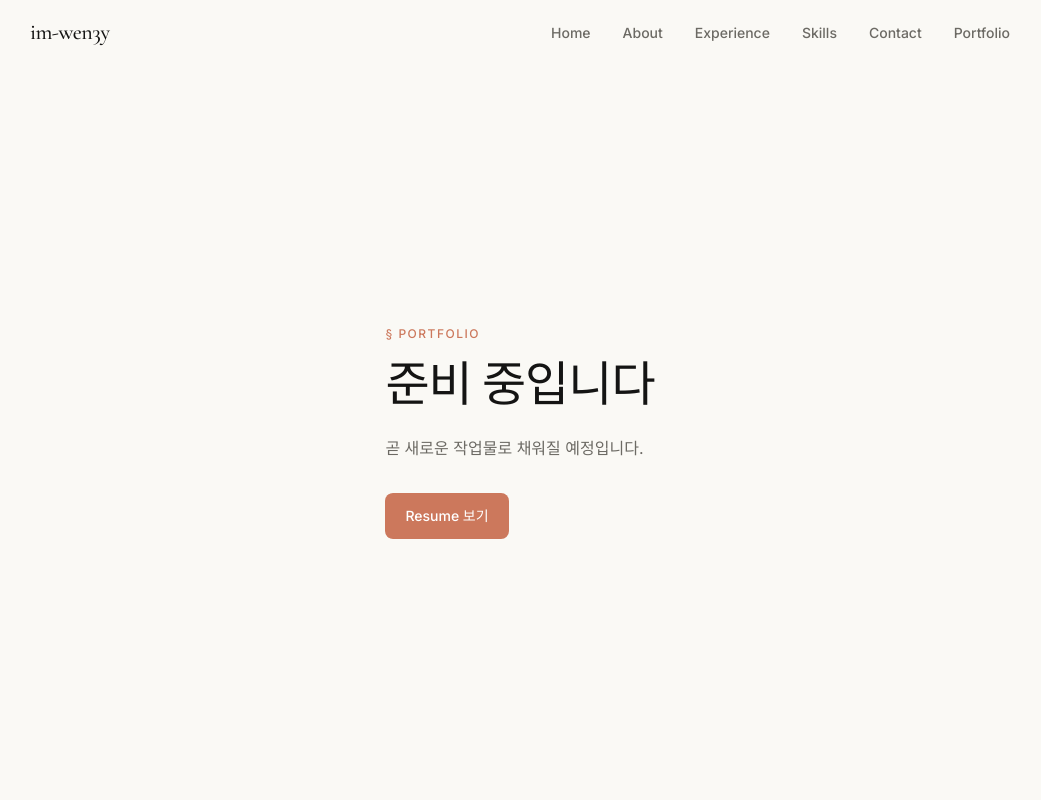
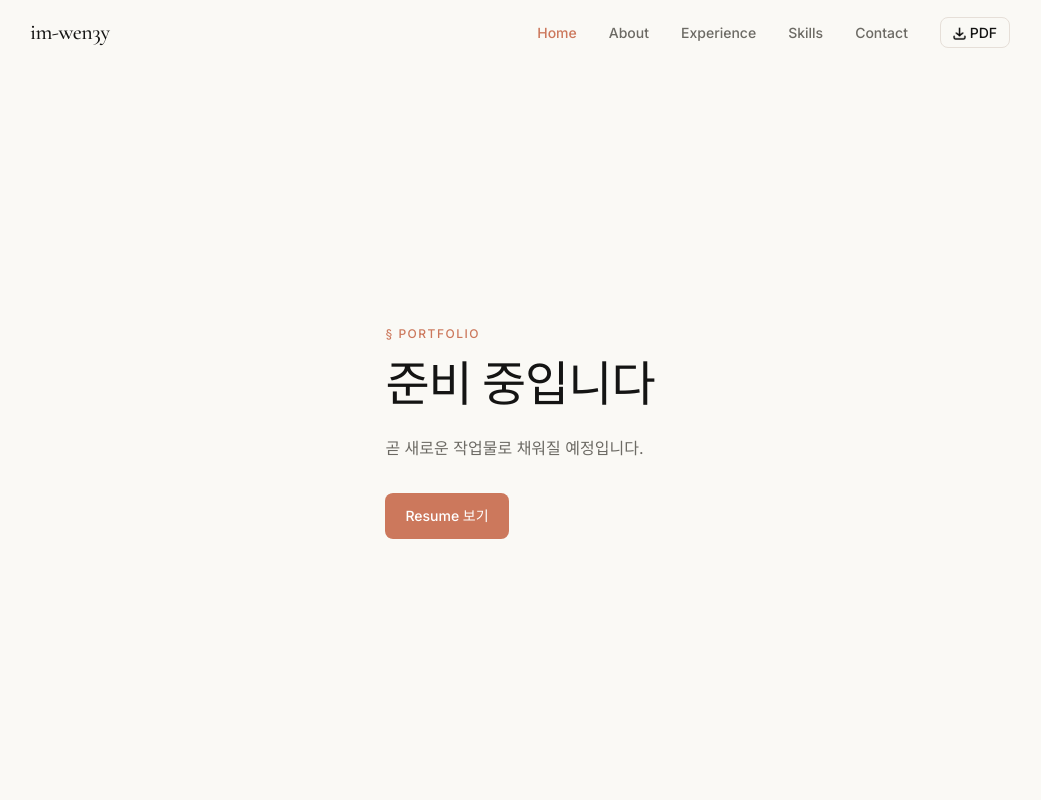
Before and after one commit to im-wen3y/portfolio, a SvelteKit app: page /portfolio in a window 1280 px wide. Shown: the whole page, without its empty margins (120-1161 px from the left). Built offline with nearby package versions, Linux system fonts and the light colour scheme; a web font is replaced by a local one.

Commit message:
feat(layout): GNB PDF 버튼 추가, active 메뉴 상태, 드로어 닫기·저장 버튼 개선

```diff
--- a/src/routes/+layout.svelte
+++ b/src/routes/+layout.svelte
@@ -1,5 +1,6 @@
 <script lang="ts">
 	import favicon from '$lib/assets/favicon.svg';
+	import iconDownload from '$lib/assets/icon-download.png';
 	import '../app.css';
 
 	let { children } = $props();
@@ -54,12 +55,17 @@
 	<div class="nav-inner">
 		<a href="/resume" class="wordmark">im-wen3y</a>
 		<ul class="nav-links">
-			<li><a href="/resume#hero">Home</a></li>
-			<li><a href="/resume#about">About</a></li>
-			<li><a href="/resume#experience">Experience</a></li>
-			<li><a href="/resume#skills">Skills</a></li>
-			<li><a href="/resume#contact">Contact</a></li>
-			<li><a href="/portfolio">Portfolio</a></li>
+			<li><a href="/resume#hero" class:active={activeSection === 'hero'}>Home</a></li>
+			<li><a href="/resume#about" class:active={activeSection === 'about'}>About</a></li>
+			<li><a href="/resume#experience" class:active={activeSection === 'experience'}>Experience</a></li>
+			<li><a href="/resume#skills" class:active={activeSection === 'skills'}>Skills</a></li>
+			<li><a href="/resume#contact" class:active={activeSection === 'contact'}>Contact</a></li>
+			<li>
+				<a href="/resume/print" target="_blank" class="nav-pdf">
+					<img src={iconDownload} alt="PDF 다운로드" class="nav-pdf-icon" />
+					PDF
+				</a>
+			</li>
 		</ul>
 		<button
 			class="hamburger"
@@ -79,6 +85,12 @@
 {/if}
 
 <div class="drawer" class:drawer-open={menuOpen} aria-hidden={!menuOpen}>
+	<button class="drawer-close" onclick={closeMenu} aria-label="메뉴 닫기">
+		<svg width="18" height="18" viewBox="0 0 18 18" fill="none" xmlns="http://www.w3.org/2000/svg">
+			<line x1="1" y1="1" x2="17" y2="17" stroke="currentColor" stroke-width="2" stroke-linecap="round"/>
+			<line x1="17" y1="1" x2="1" y2="17" stroke="currentColor" stroke-width="2" stroke-linecap="round"/>
+		</svg>
+	</button>
 	<ul class="drawer-links">
 		<li>
 			<a href="/resume#hero" onclick={closeMenu} class:active={activeSection === 'hero'}>
@@ -110,13 +122,11 @@
 				<span class="drawer-ko">연락하기</span>
 			</a>
 		</li>
-		<li>
-			<a href="/portfolio" onclick={closeMenu}>
-				<span class="drawer-en">Portfolio</span>
-				<span class="drawer-ko">포트폴리오</span>
-			</a>
-		</li>
 	</ul>
+	<a href="/resume/print" target="_blank" onclick={closeMenu} class="drawer-pdf-btn">
+		<img src={iconDownload} alt="" class="nav-pdf-icon" />
+		이력서 저장
+	</a>
 </div>
 
 <main>
@@ -173,6 +183,33 @@
 	}
 
 	.nav-links a:hover {
+		color: var(--color-ink);
+	}
+
+	.nav-links a.active {
+		color: var(--color-primary);
+	}
+
+	.nav-pdf-icon {
+		width: 13px;
+		height: 13px;
+		display: inline-block;
+		vertical-align: middle;
+		margin-bottom: 1px;
+	}
+
+	.nav-links .nav-pdf {
+		color: var(--color-ink);
+		border: 1px solid var(--color-hairline);
+		padding: 6px 12px;
+		border-radius: var(--rounded-md);
+		transition:
+			background-color 0.15s ease,
+			color 0.15s ease;
+	}
+
+	.nav-links .nav-pdf:hover {
+		background-color: var(--color-surface-card);
 		color: var(--color-ink);
 	}
 
@@ -246,6 +283,53 @@
 		display: flex;
 		flex-direction: column;
 		gap: var(--space-xs);
+		flex: 1;
+	}
+
+	.drawer-pdf-btn {
+		display: flex;
+		align-items: center;
+		justify-content: center;
+		gap: 7px;
+		width: 100%;
+		padding: 14px;
+		background-color: var(--color-primary);
+		color: var(--color-on-primary);
+		font-family: var(--font-body);
+		font-size: 14px;
+		font-weight: 500;
+		border-radius: var(--rounded-md);
+		transition: background-color 0.15s ease;
+	}
+
+	.drawer-pdf-btn:hover {
+		background-color: var(--color-primary-active);
+	}
+
+	.drawer-pdf-btn .nav-pdf-icon {
+		filter: brightness(0) invert(1);
+	}
+
+	.drawer-close {
+		position: absolute;
+		top: 20px;
+		right: 20px;
+		width: 36px;
+		height: 36px;
+		display: flex;
+		align-items: center;
+		justify-content: center;
+		background: none;
+		border: none;
+		cursor: pointer;
+		color: var(--color-muted);
+		border-radius: var(--rounded-md);
+		transition: color 0.15s ease, background-color 0.15s ease;
+	}
+
+	.drawer-close:hover {
+		color: var(--color-ink);
+		background-color: var(--color-surface-soft);
 	}
 
 	.drawer-links a {
```
Also changed, not shown: src/lib/assets/icon-download.png (added).
